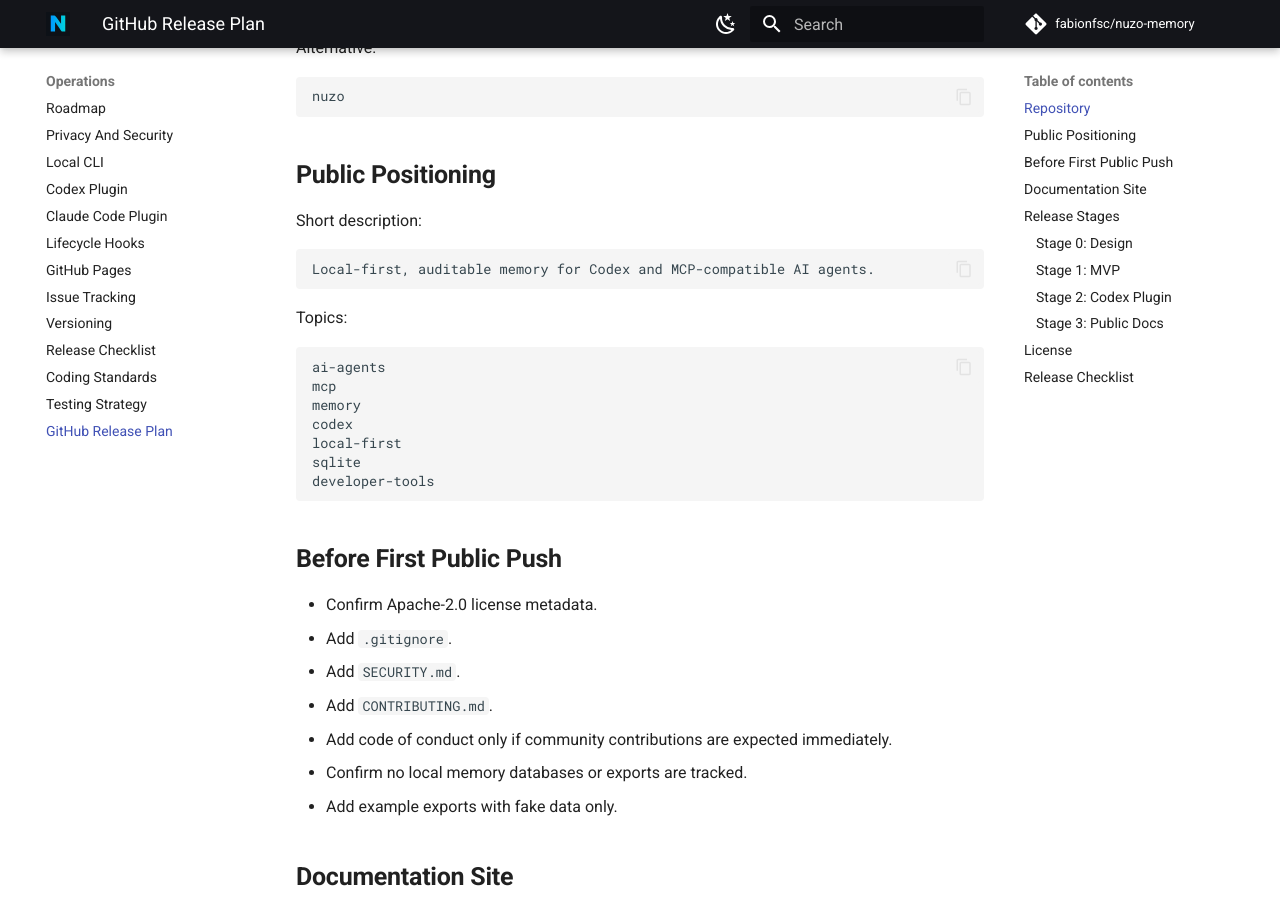
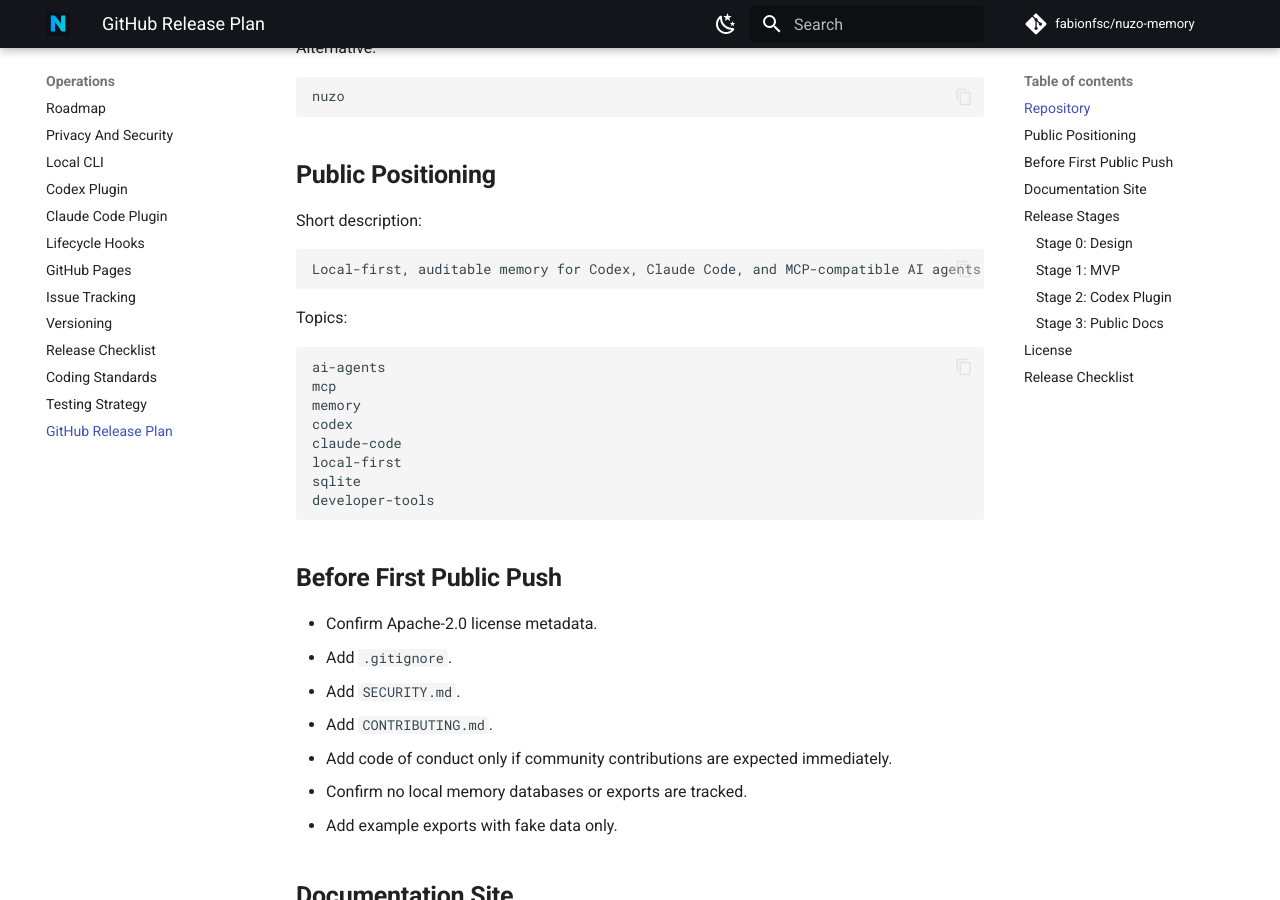
Before and after one commit to fabionfsc/nuzo-memory, an MkDocs documentation site: the page built from docs/operations/github-release-plan.md, in a window 1280 px wide and 900 px high, scrolled down 341 px. Built offline with MkDocs 1.6.1 and Material for MkDocs 9.7.7, drawn with Linux system fonts in a browser that asks for light colours; comment, search, counter and statistics services are not loaded.

Commit message:
Align public repository description

````diff
--- a/docs/operations/github-release-plan.md
+++ b/docs/operations/github-release-plan.md
@@ -19,7 +19,7 @@
 Short description:
 
 ```text
-Local-first, auditable memory for Codex and MCP-compatible AI agents.
+Local-first, auditable memory for Codex, Claude Code, and MCP-compatible AI agents.
 ```
 
 Topics:
@@ -29,6 +29,7 @@
 mcp
 memory
 codex
+claude-code
 local-first
 sqlite
 developer-tools
--- a/package.json
+++ b/package.json
@@ -2,7 +2,7 @@
   "name": "nuzo-memory",
   "version": "0.0.0",
   "private": true,
-  "description": "Local-first, auditable memory for agent CLIs and MCP-compatible AI agents.",
+  "description": "Local-first, auditable memory for Codex, Claude Code, and MCP-compatible AI agents.",
   "license": "Apache-2.0",
   "type": "module",
   "workspaces": [
````
